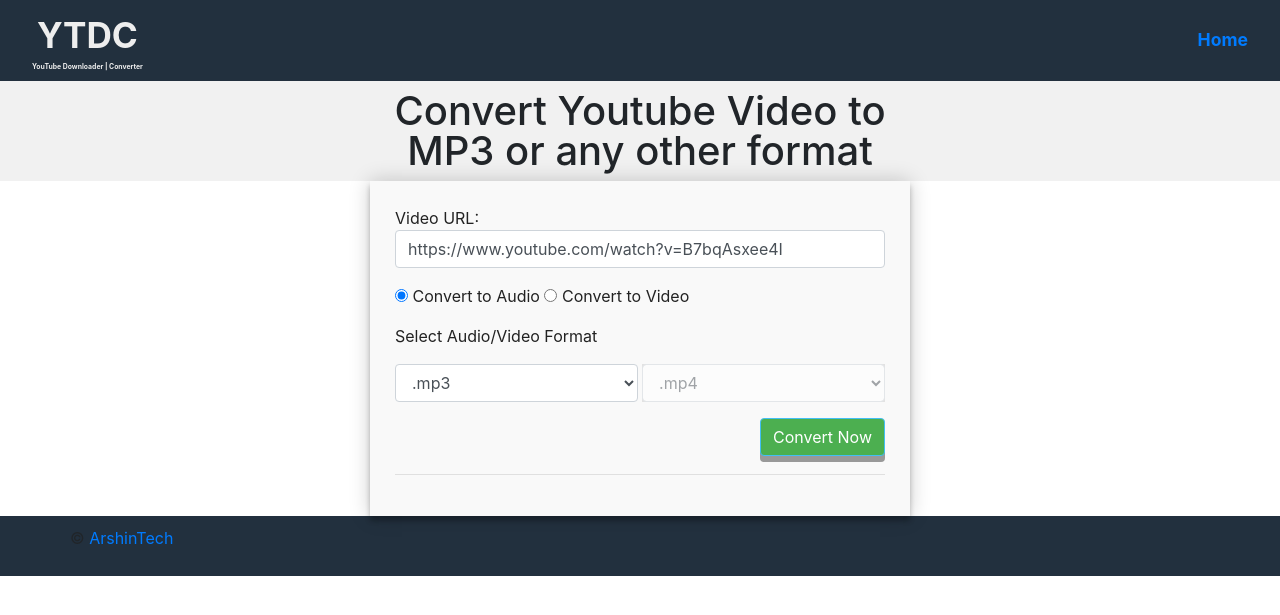
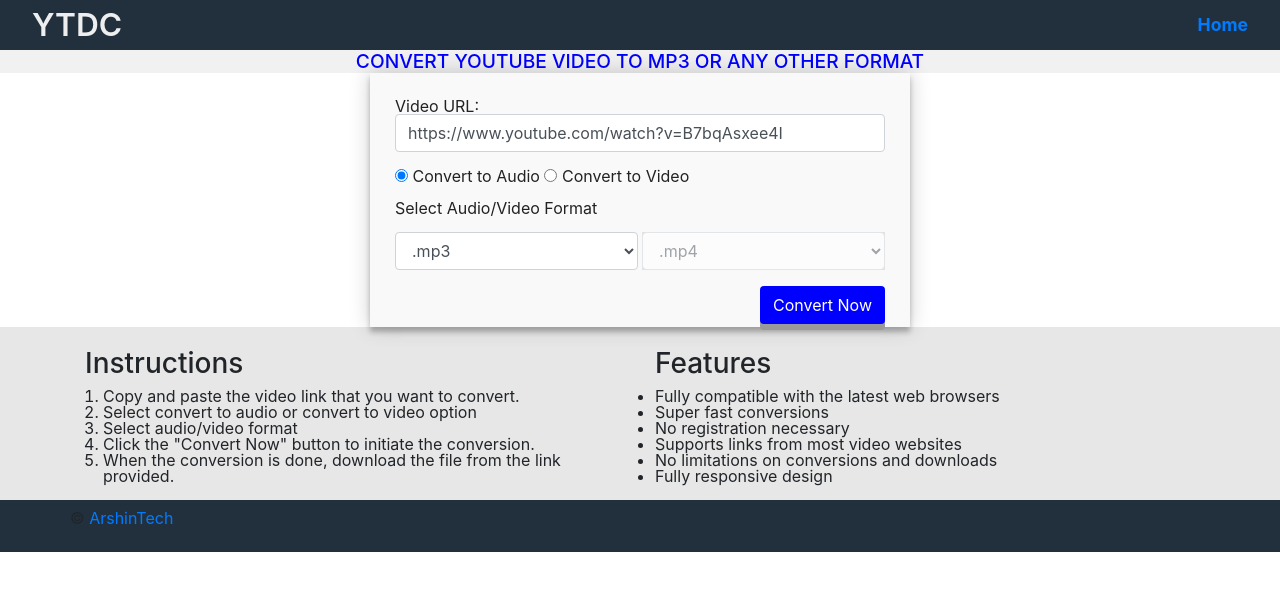
Before and after one commit to azadbd/olytdc, a Django app: page / in a window 1280 px wide. Shown: the top 615 px of the page. Run offline with Django 3.2, Linux system fonts and the light colour scheme; some libraries are stand-ins or nearby versions.

Commit message:
css tweak 11112018

```diff
--- a/ytdapp/static/css/style.css
+++ b/ytdapp/static/css/style.css
@@ -14,46 +14,41 @@ time, mark, audio, video
                 { margin: 0; padding: 0; border: 0; font-size: 100%; font: inherit; vertical-align: baseline;}
 *               {box-sizing: border-box;}
 
-body            { font-family: sans-serif; background: #eee; }
+body            { font-family: sans-serif; background: #eee;  line-height:1 !important;}
 nav             { background-color: #22303e; font-size: 1.1em; color:#ffffff !important; font-weight:700; border:1px solid transparent;}
-.navbar-brand   { margin:0 !important; padding:0 !important;}
 table tr        { border: 1px solid #eee;}
 table tr td     { padding: 1px 5px;}
 h1              { line-height: 1 !important; padding: 0; margin-bottom: 0 !important;}
 
 .centerbody     { background-color: #fff;}
 .center         { text-align: center;}
-.convertbtn     { float: right; border: 1px solid #42bff4 !important;   cursor: pointer;outline: none;color: #fff;
-background-color: #4CAF50;
-  border: none;
-  border-radius: 15px;
-  box-shadow: 0 6px #999;}
-.convertbtn:active {
-  background-color: #3e8e41;
-  box-shadow: 0 4px #666;
-  transform: translateY(4px);
-}
-.convertbtn:hover{background-color: #3e8e41}
+.convertbtn     { float: right; cursor: pointer;outline: none;color: #fff; background-color: #0000ff; border: none; border-radius: 15px; box-shadow: 0 6px #999;}
+.convertbtn:active { background-color: #3e8e41; box-shadow: 0 4px #666; transform: translateY(4px); }
+.convertbtn:hover{background-color: #58a6f1}
 .formcontainer  { border: medium none !important; margin: 0 auto;}
 .formbox        { background: #F9F9F9; padding: 25px; box-shadow: 0 0 20px 0 rgba(0, 0, 0, 0.2), 0 5px 5px 0 rgba(0, 0, 0, 0.24); color: #222;}
 .formbox  a     { color:green; font-weight: 700;text-decoration: underline;}
 .formbox  h3    { color:blue; font-weight: 700;}
 #audio-ext,#video-ext {width:49.5%; display:inline-block;}
+.navbar-brand   { margin:0 !important; padding:0 !important;}
 .logo           { display:block;float:left;color:#eee; text-align:center;background-color:transparent;}
-.logo a         { color: inherit; font-weight:700; font-size:2em; text-decoration:none;}
+.logo a         { color: inherit; font-weight:600; font-size:1.8em; text-decoration:none;}
 .logo a:hover   { color: inherit; text-decoration:none;}
 .logo p         { display:block; font-size:.39em; padding:0;margin:0;}
 .theader        { font-size: 1em;}
 div.disabled    { pointer-events: none; opacity: 0.5; background: #CCC;}
 /*Layout*/
 *               { box-sizing: border-box;}
-.header         { background-color: #f1f1f1; padding: 10px; text-align: center; font-size: 3em;}
-.header-text    { width: 100%; margin: 0 auto; text-align: center;}
+.header         { background-color: #f1f1f1; padding:2px; text-align: center; font-size: 1.2em;}
+.header-text    { width: 50%; margin: 0 auto; text-align: center;}
+.header-text h1 { text-transform:uppercase; color:blue; line-height:1; font-size:1em;}
 .column         { float: left;}
 .column.side    { width: 25%; }
 .column.side p  { padding: 0 10px;}
 .column.middle  { width: 50%; }
 .row:after      { content: ""; display: table; clear: both;}
+.instruction    { background-color: #e7e7e7;padding-top: 20px;}
+instruction ul,ol{ padding-left: 18px;}
 .footer         { background-color: #22303e; text-align: center; padding: 10px; width:100%;}
 .footer p,a     { text-align: center; }
 
--- a/ytdapp/templates/base.html
+++ b/ytdapp/templates/base.html
@@ -21,8 +21,7 @@
 <nav class="navbar navbar-inverse">
 	<div class="container-fluid">
 		<div class="navbar-header">
-			<div class="logo" style="float:left;"><a class="navbar-brand" href="/">YTDC</a>
-				<p>YouTube Downloader | Converter</p></div>
+			<div class="logo" style="float:left;"><a class="navbar-brand" href="/">YTDC</a></div>
 		</div>
 		<ul class="navbar-nav">
 			<li class="nav-item"><a href="http://www.azad.space">Home</a></li>
@@ -33,7 +32,7 @@
 <div class="header">
   <div class="container">
     <div class="row">
-      <div class="header-text" style="width: 50%;"><h1>{{ headlines }}</h1></div>
+      <div class="header-text"><h1>{{ headlines }}</h1></div>
     </div>
   </div>
 </div>
@@ -49,20 +48,39 @@
 			</div>
 
 			<div class="column side">
-				<script async src="//pagead2.googlesyndication.com/pagead/js/adsbygoogle.js"></script>
-				<!-- responsive -->
-				<ins class="adsbygoogle"
-				style="display:block"
-				data-ad-client="ca-pub-8289078927155927"
-				data-ad-slot="6986905320"
-				data-ad-format="auto"
-				data-full-width-responsive="true"></ins>
-				<script>
-				(adsbygoogle = window.adsbygoogle || []).push({});
-				</script>
+
 			</div>
 		</div>
 	</div>
+</div>
+
+<div class="instruction">
+    <div class="container">
+        <div class="row">
+                <div class="col-sm-6 col-xs-6 col-xxs-12">
+                    <h3>Instructions</h3>
+                    <ol>
+                        <li>Copy and paste the video link that you want to convert.</li>
+                        <li>Select convert to audio or convert to video option</li>
+                        <li>Select audio/video format</li>
+                        <li>Click the "Convert Now" button to initiate the conversion.</li>
+                        <li>When the conversion is done, download the file from the link provided.</li>
+                    </ol>
+                </div>
+
+                <div class="col-sm-6 col-xs-6 col-xxs-12">
+                    <h3>Features</h3>
+                    <ul>
+                        <li>Fully compatible with the latest web browsers</li>
+                        <li>Super fast conversions</li>
+                        <li>No registration necessary</li>
+                        <li>Supports links from most video websites</li>
+                        <li>No limitations on conversions and downloads</li>
+                        <li>Fully responsive design</li>
+                    </ul>
+                </div>
+        </div>
+    </div>
 </div>
 
 <div class="footer">
--- a/ytdapp/templates/index.html
+++ b/ytdapp/templates/index.html
@@ -42,9 +42,9 @@
                     </div>
                     <div class="form-group"><button class="btn convertbtn">Convert Now</button></div>
                 </form>
-                <div style="min-height:10px;"><br><hr></div>
             </div>
         </div>
     </div>
 </div>
+
 {% endblock %}
--- a/ytdprj/settings.py
+++ b/ytdprj/settings.py
@@ -29,7 +29,7 @@ SECRET_KEY = '@rn7#7(qg*1q3q=+bl6(e+15($y8abb)*t+$+2$&&2)2y9+mln'
 # SECURITY WARNING: don't run with debug turned on in production!
 DEBUG = True
 
-ALLOWED_HOSTS = ['10.11.200.76', '127.0.0.1', 'olvdc.herokuapp.com']
+ALLOWED_HOSTS = ['10.11.201.76', '127.0.0.1', 'olvdc.herokuapp.com']
 
 
 # Application definition
```
